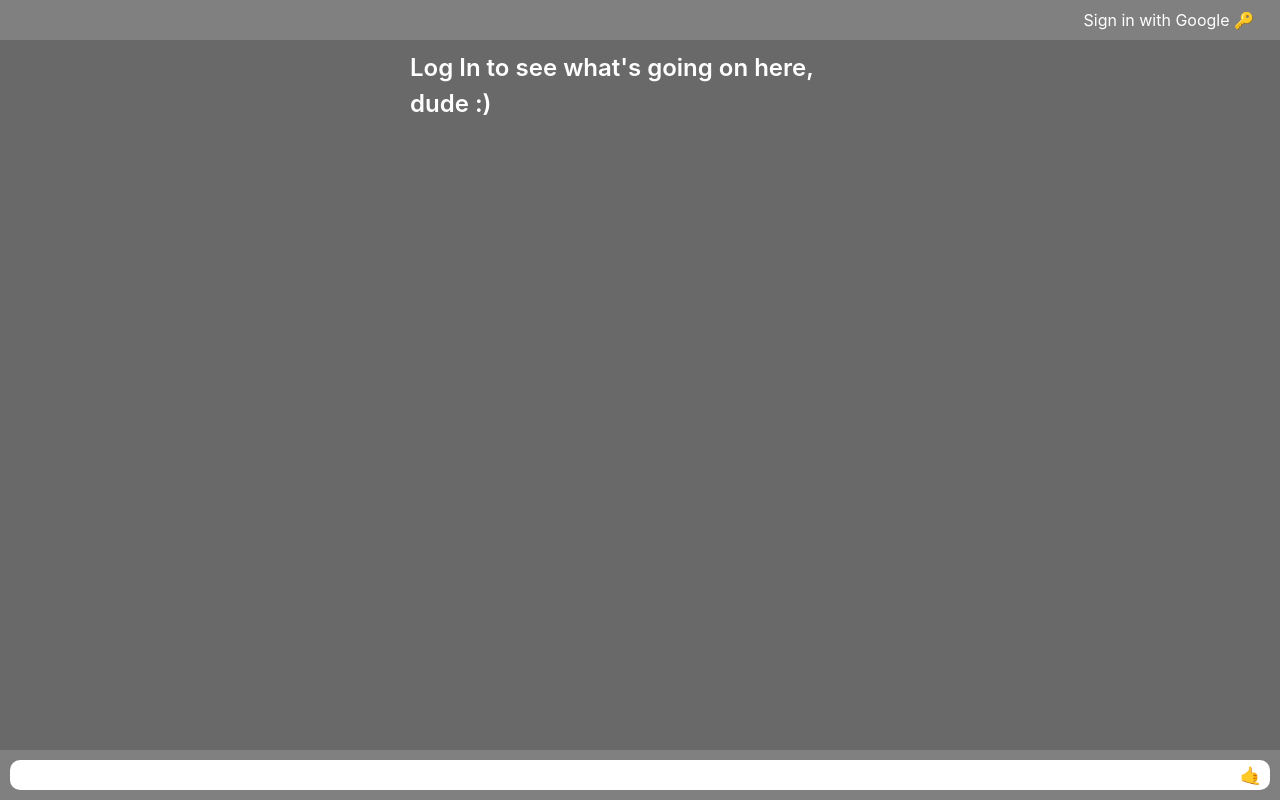
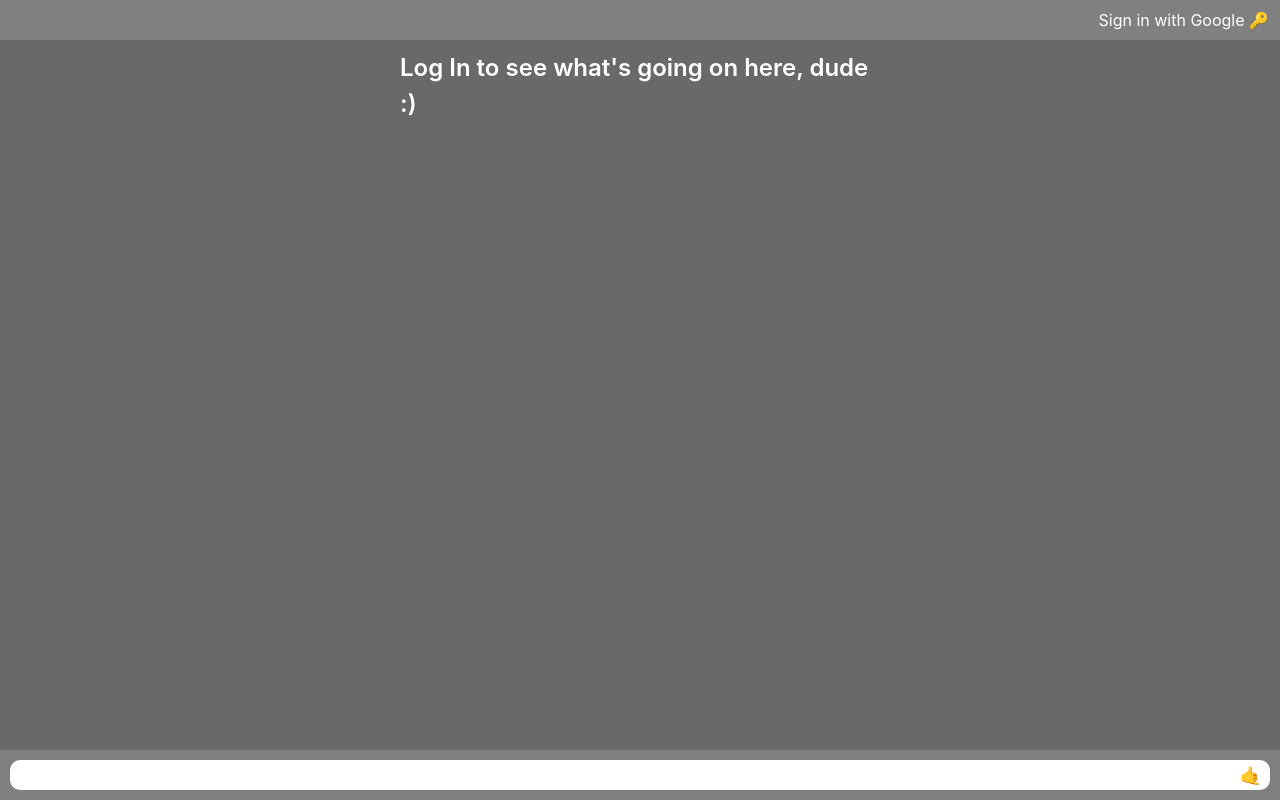
Before and after one commit to AGCakza/messagesExperiment, a React (Create React App) app: page / in a window 1280 px wide. Built offline with nearby package versions, Linux system fonts and the light colour scheme; no server answers.

Commit message:
changing margin of container

```diff
--- a/src/App.css
+++ b/src/App.css
@@ -126,7 +126,7 @@ background: transparent;
   color: white;
 }
 .bar div{
-  padding: 0 20px;
+  padding: 0 5px;
   width: 100%;
   height: 100%;
   display: flex;
--- a/src/Components/Styles.js
+++ b/src/Components/Styles.js
@@ -3,7 +3,7 @@ import styles from 'styled-components'
 const Container = styles.div`
     width: 100%;
     margin: 0 auto;
-    padding: 10px;
+    padding: 10px 0;
 `
 
 export { Container }
```
Also changed, not shown: 1 other file (tests, documents, lock files or other folders).
